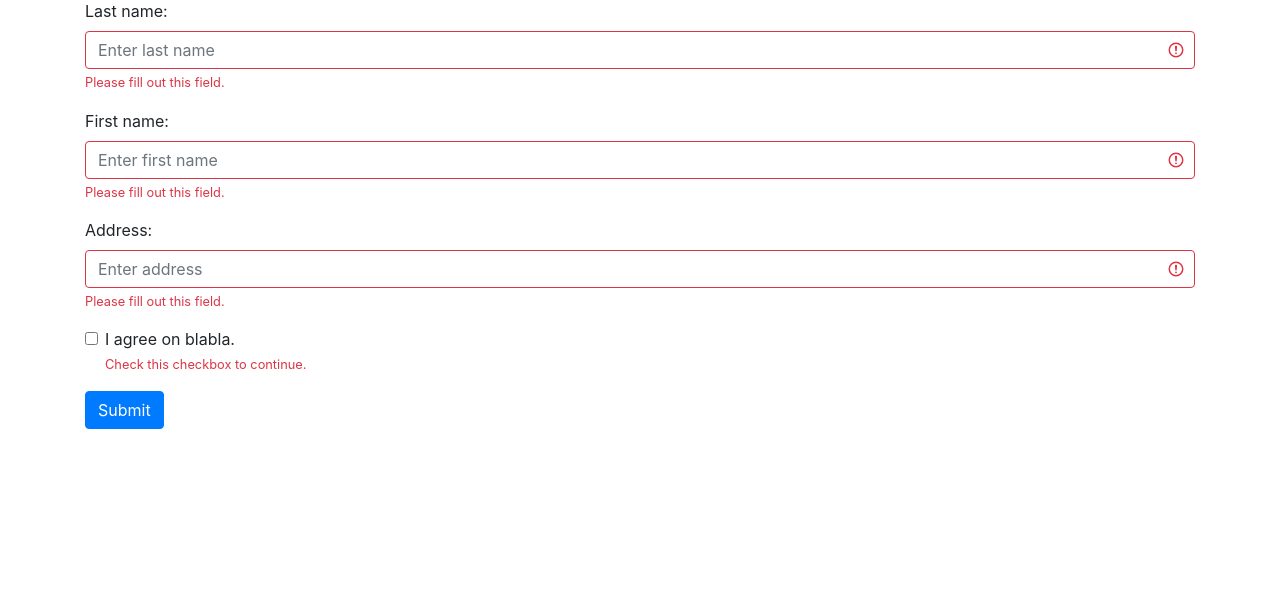
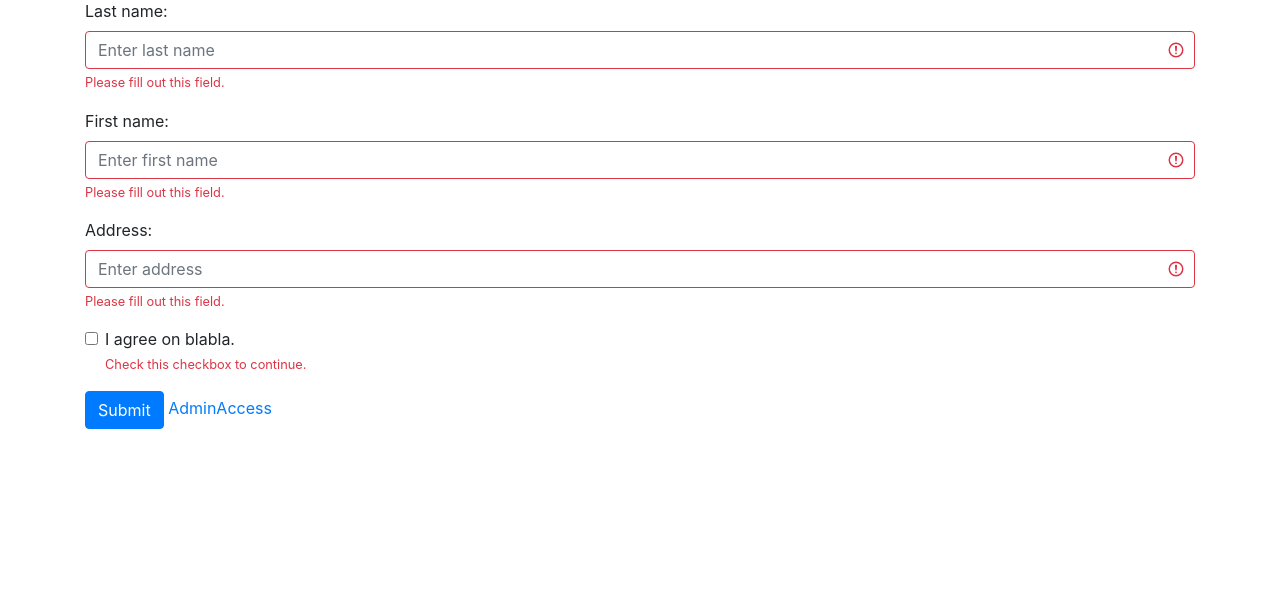
Before and after one commit to GevelaL/logApp-Gevela, a PHP site: page / in a window 1280 px wide. Shown: the part 127-718 px from the top of the page. Run offline with PHP 8.4, Linux system fonts and the light colour scheme; data that the repository does not hold is empty.

Commit message:
new update

```diff
--- a/index.php
+++ b/index.php
@@ -54,6 +54,8 @@
       </label>
     </div>
     <button type="submit" name="submit" value="Submit" class="btn btn-primary">Submit</button>
+    <a href="login.php">AdminAccess</a>
+
   </form>
 </div>
 <?php include('inc/footer.php'); ?>
```
